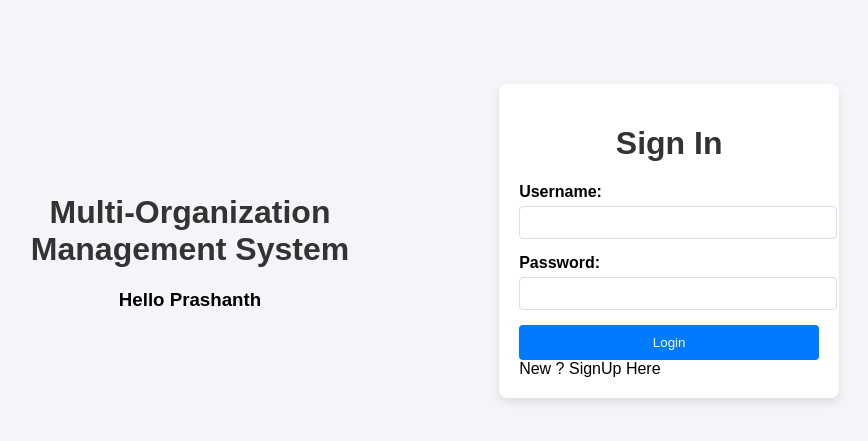
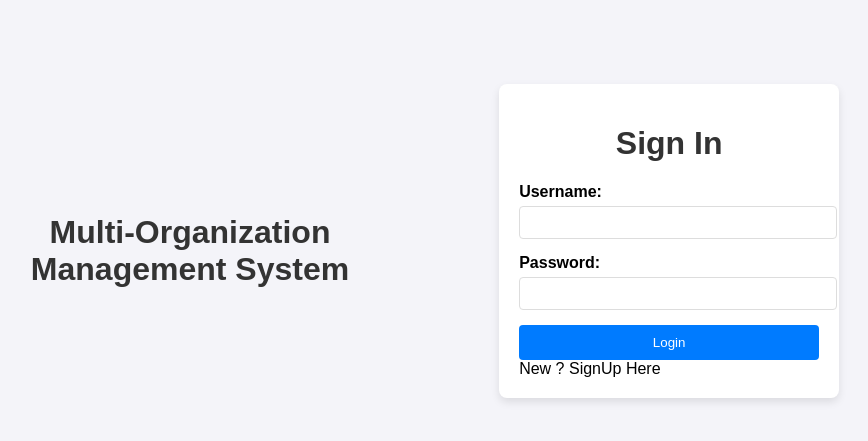
Before and after one commit to royg-9595/Multi-Organization-Management-System, a Django app: page / in a window 1280 px wide. Shown: the part 159-600 px from the top of the page, without its empty margins (205-1073 px from the left). Run offline with Django 5.2, Linux system fonts and the light colour scheme.

Commit message:
Update login.html

```diff
--- a/orgs/templates/orgs/login.html
+++ b/orgs/templates/orgs/login.html
@@ -67,7 +67,6 @@
 <body>
     <div class="header-container">
         <h1>Multi-Organization <br> Management System</h1>
-        <h3>Hello Prashanth</h3>
     </div>
     <div class="login-container">
         <h1>Sign In</h1>
```
